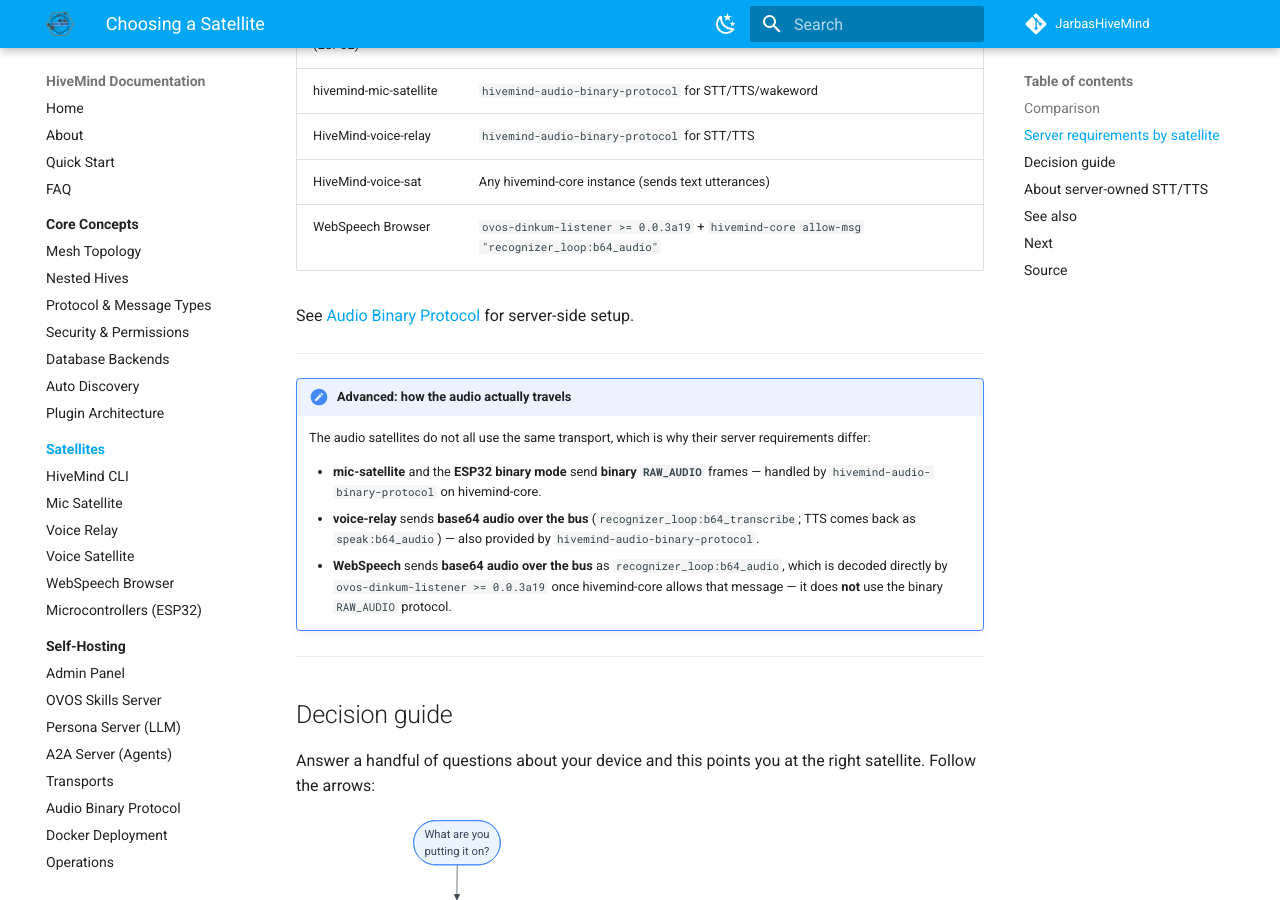
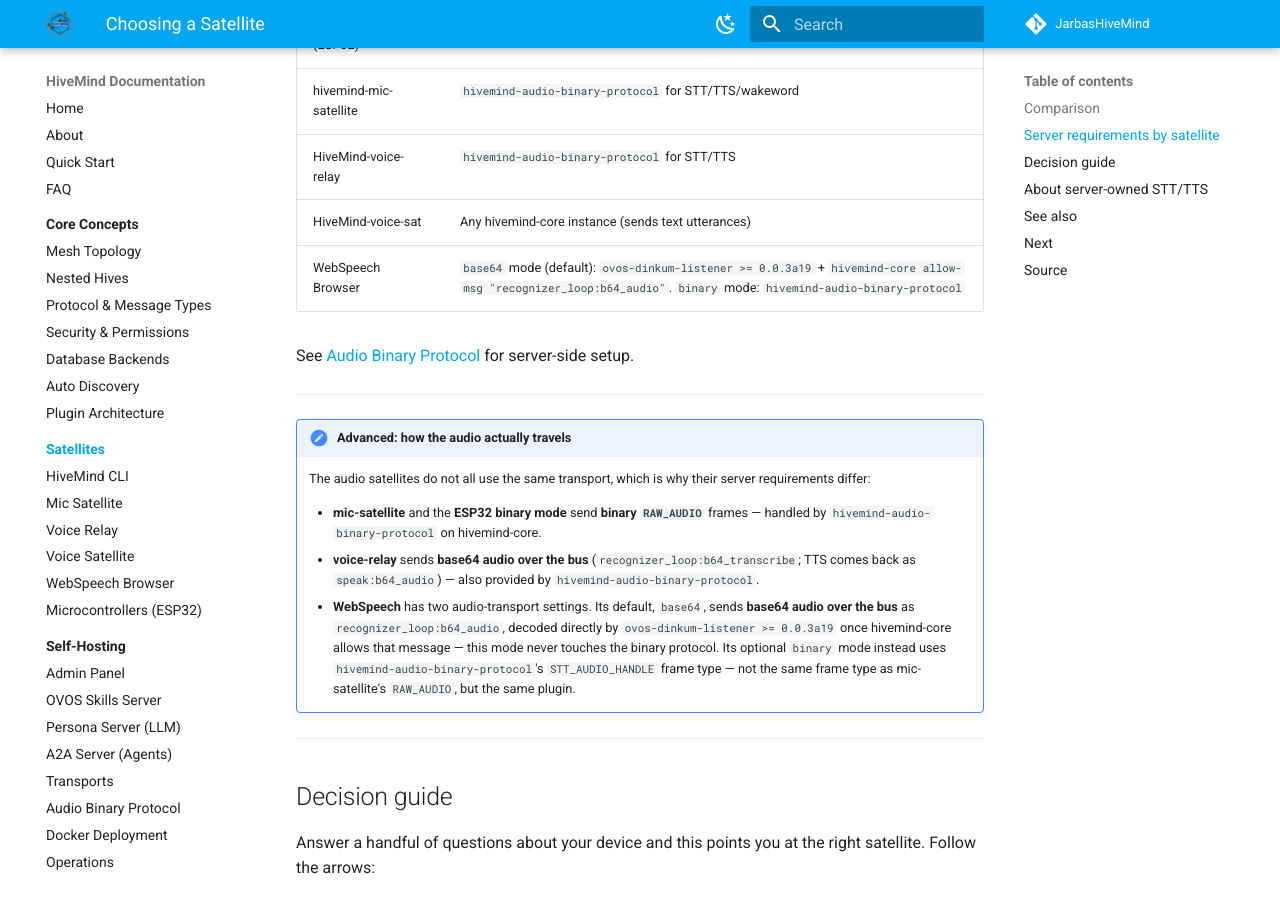
Before and after one commit to JarbasHiveMind/HiveMind-community-docs, an MkDocs documentation site: the page built from docs/satellites/index.md, in a window 1280 px wide and 900 px high, scrolled down 1658 px. Built offline with MkDocs 1.6.1 and Material for MkDocs 9.7.7, drawn with Linux system fonts in a browser that asks for light colours.

Commit message:
docs: WebSpeech has two audio transports, binary mode needs audio-binary-protocol

```diff
--- a/docs/satellites/index.md
+++ b/docs/satellites/index.md
@@ -45,7 +45,7 @@ The **microcontroller** clients (ESP32 in C, or MicroPython) are the thinnest *h
 | hivemind-mic-satellite | `hivemind-audio-binary-protocol` for STT/TTS/wakeword |
 | HiveMind-voice-relay | `hivemind-audio-binary-protocol` for STT/TTS |
 | HiveMind-voice-sat | Any hivemind-core instance (sends text utterances) |
-| WebSpeech Browser | `ovos-dinkum-listener >= 0.0.3a19` + `hivemind-core allow-msg "recognizer_loop:b64_audio"` |
+| WebSpeech Browser | `base64` mode (default): `ovos-dinkum-listener >= 0.0.3a19` + `hivemind-core allow-msg "recognizer_loop:b64_audio"`. `binary` mode: `hivemind-audio-binary-protocol` |
 
 See [Audio Binary Protocol](../server/audio-binary-protocol.md) for server-side setup.
 
@@ -60,9 +60,12 @@ See [Audio Binary Protocol](../server/audio-binary-protocol.md) for server-side
     - **voice-relay** sends **base64 audio over the bus**
       (`recognizer_loop:b64_transcribe`; TTS comes back as `speak:b64_audio`) — also
       provided by `hivemind-audio-binary-protocol`.
-    - **WebSpeech** sends **base64 audio over the bus** as `recognizer_loop:b64_audio`,
-      which is decoded directly by `ovos-dinkum-listener >= 0.0.3a19` once hivemind-core
-      allows that message — it does **not** use the binary `RAW_AUDIO` protocol.
+    - **WebSpeech** has two audio-transport settings. Its default, `base64`, sends
+      **base64 audio over the bus** as `recognizer_loop:b64_audio`, decoded directly by
+      `ovos-dinkum-listener >= 0.0.3a19` once hivemind-core allows that message — this
+      mode never touches the binary protocol. Its optional `binary` mode instead uses
+      `hivemind-audio-binary-protocol`'s `STT_AUDIO_HANDLE` frame type — not the same
+      frame type as mic-satellite's `RAW_AUDIO`, but the same plugin.
 
 ---
 
```
